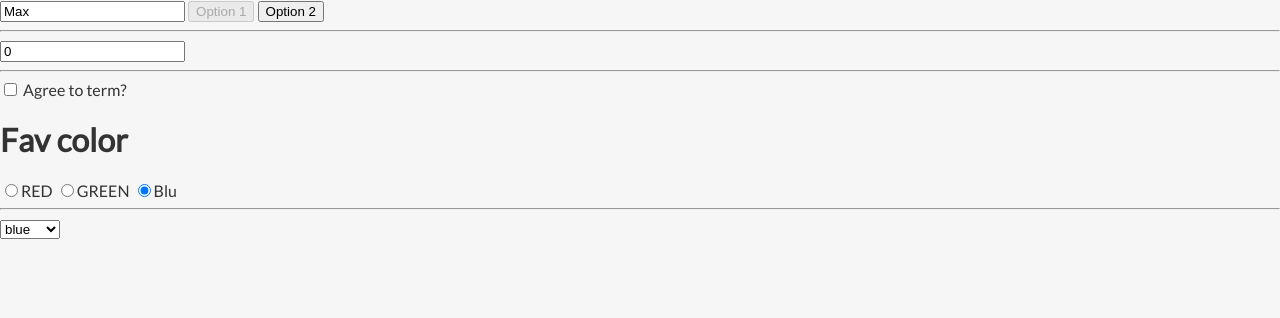
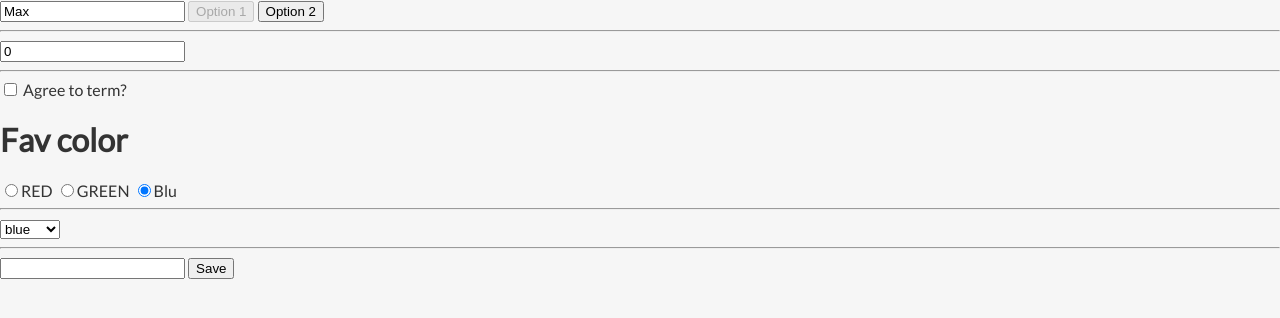
Before and after one commit to alami/svelte-cource, a Svelte app: page / in a window 1280 px wide. Shown: the top 318 px of the page. Built offline with nearby package versions, Linux system fonts and the light colour scheme.

Commit message:
8-7-binding-to-elements

```diff
--- a/src/App-8.svelte
+++ b/src/App-8.svelte
@@ -14,6 +14,19 @@
     $: console.log(favcolor);
     let  singlefavcolor='blue';
     $: console.log(singlefavcolor);
+
+// 7-binding-to-elements
+    let usernameInput;
+    let someDiv;
+    function saveData() {
+        // console.log(document.querySelector('#username').value); ---vanilla JS
+        console.log(usernameInput.value);
+        console.log(usernameInput);//!full input
+        console.dir(usernameInput);//JS object
+        console.dir(someDiv);
+    }
+    //$: console.log(usernameInput); // !!!!full input
+
 </script>
 <!--<input type="text" value={val}   on:input={setValue}>-->
 <!--<input type="text" value={val} bind:value={val}>-->
@@ -24,17 +37,20 @@
 <input type="number"
        bind:value={price} />
 <!--       on:input={event => console.log('1'+event.target.value)}>-->
+
 <hr><!-- ch-8-5-checkboxes-and-radio-buttons -->
 <label>
 <input type="checkbox" bind:checked={agreed}>
 Agree to term?
 </label>
+
 <h1>Fav color</h1>
 <label>
     <input type="radio" name="color" value="red" bind:group={favcolor}>RED
     <input type="radio" name="color" value="green" bind:group={favcolor}>GREEN
     <input type="radio" name="color" value="blue" bind:group={favcolor}>Blu
 </label>
+
 <hr> <!--6-binding-select-dropdowns-->
 <select bind:value={singlefavcolor}>
     <option value="red">red</option>
@@ -42,3 +58,9 @@ Agree to term?
     <option value="blue">blue</option>
     <option value="yello">yellow</option>
 </select>
+
+<hr><!--7-binding-to-elements-->
+<input type="text" bind:this={usernameInput}>  <!-- id="username" value="Max">-->
+<button on:click="{saveData}">Save</button>
+
+<div bind:this={someDiv}></div>
```
Also changed, not shown: svelte.txt.
